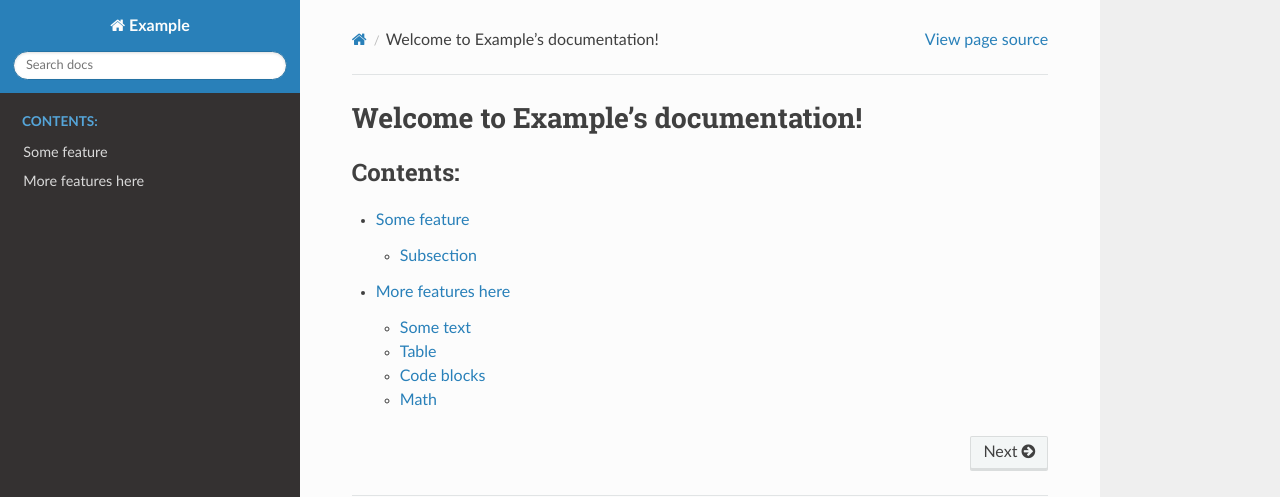
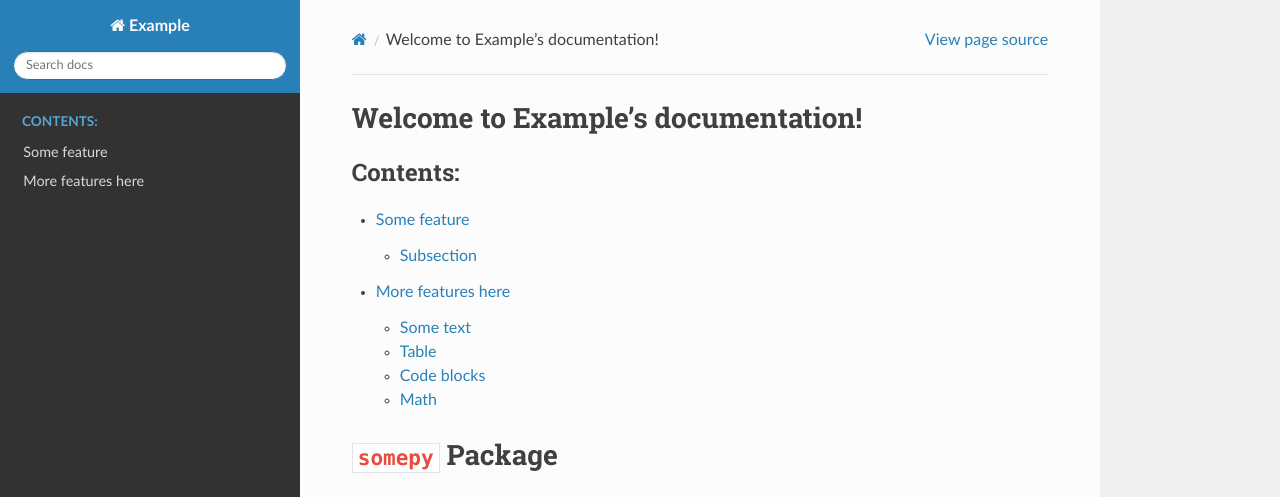
Before and after one commit to KriSun95/docs-example, a Sphinx documentation site: the page built from doc/index.rst, in a window 1280 px wide. Shown: the top 497 px of the page. Built offline with Sphinx 7.4.7 and the Read the Docs theme 3.1.0, drawn with Linux system fonts in a browser that asks for light colours; grey boxes are pictures that could not be loaded.

Commit message:
trying to add Python docstring stuff

```diff
--- a/doc/index.rst
+++ b/doc/index.rst
@@ -12,3 +12,12 @@
 
    some-feature.md
    another-feature.md
+
+``somepy`` Package
+==================
+
+.. automodule:: somepy
+   :members:
+
+
+.. automodapi:: somepy.mod
```
Also changed, not shown: 1 other file.
